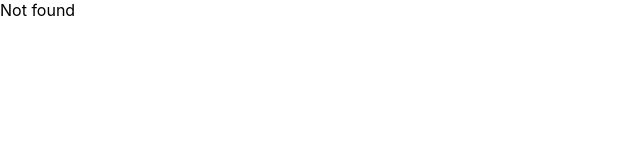
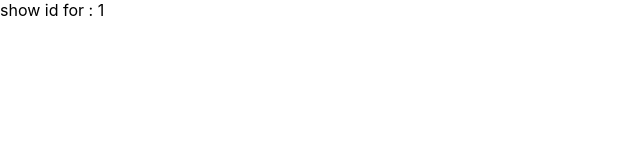
Before and after one commit to danny-20/box-office-app, a React (Create React App) app: page /show/1 in a window 1280 px wide. Shown: the top 160 px of the page, without its empty margins (0-640 px from the left). Built offline with nearby package versions, Linux system fonts and the light colour scheme.

Commit message:
dynamic route using useParams hook

```diff
--- a/src/App.jsx
+++ b/src/App.jsx
@@ -2,6 +2,7 @@
 import Home from './pages/Home';
 import Starred from './pages/Starred';
 import MainLayout from './components/MainLayout';
+import Show from './pages/Show';
 
 function App() {
   return (
@@ -11,6 +12,7 @@
           <Route path="/" element={<Home />} />
           <Route path="/starred" element={<Starred />} />
         </Route>
+        <Route path="/show/:showId" element={<Show />} />
         <Route path="*" element={<div>Not found</div>} />
       </Routes>
     </BrowserRouter>
--- a/src/components/shows/ShowCard.jsx
+++ b/src/components/shows/ShowCard.jsx
@@ -15,7 +15,7 @@
       <p>{summaryStrippted}</p>
 
       <div>
-        <Link to="/">Read More</Link>
+        <Link to={`/show/${id}`}>Read More</Link>
         <button type="button">Star Me</button>
       </div>
     </div>
--- /dev/null
+++ b/src/pages/Show.jsx
@@ -0,0 +1,9 @@
+import { useParams } from 'react-router-dom';
+
+const Show = () => {
+  const { showId } = useParams();
+
+  return <div>show id for : {showId}</div>;
+};
+
+export default Show;
```
